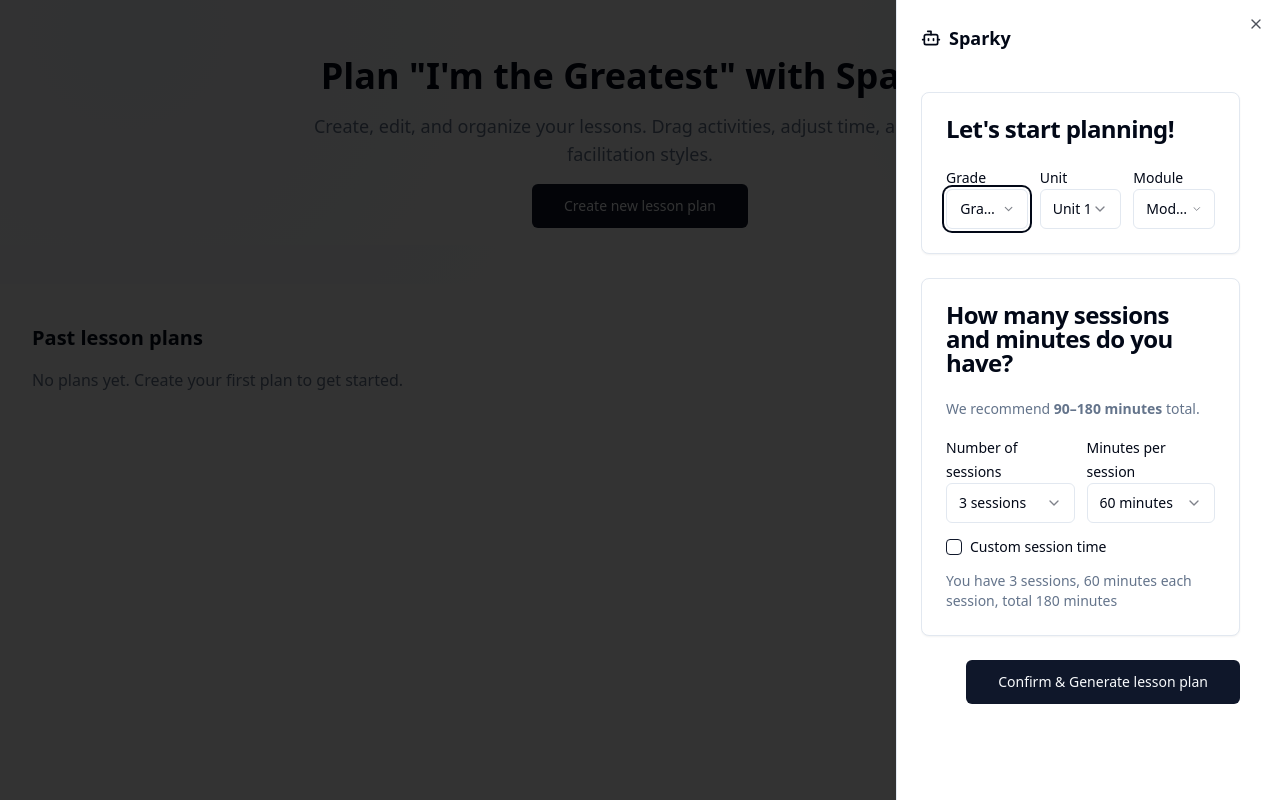
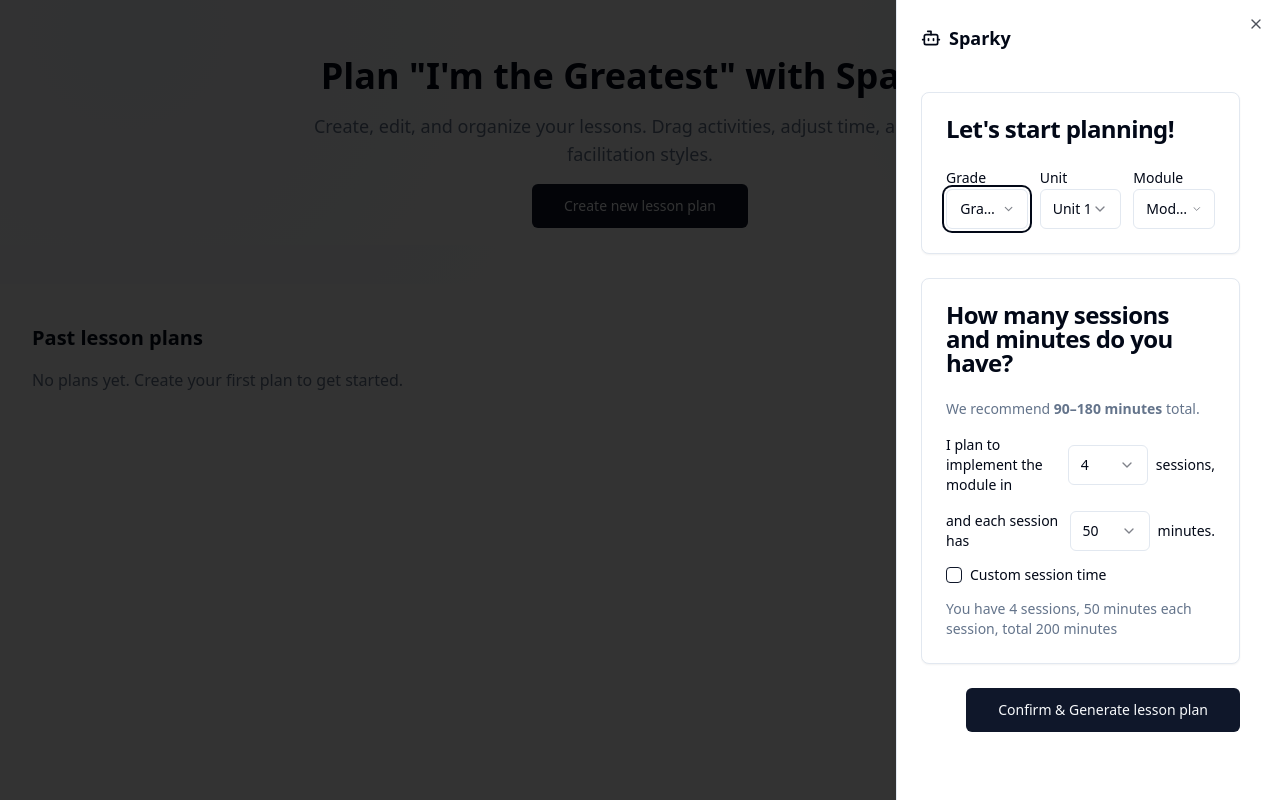
Before and after one commit to liujingren-max/WAG-planner, a React (Vite) app: page / in a window 1280 px wide. Both pictures are taken after a click on the button "Create new lesson plan". Built offline with nearby package versions, Linux system fonts and the light colour scheme.

Commit message:
Set default session settings
Set the default number of sessions to 4 and minutes per session to 50. Updated the UI to display the session and minute inputs in the requested format.

```diff
--- a/src/components/SparkySheet.tsx
+++ b/src/components/SparkySheet.tsx
@@ -27,8 +27,8 @@ export default function SparkySheet({
   const navigate = useNavigate();
 
   // Step state
-  const [sessionsCount, setSessionsCount] = useState(3);
-  const [sessionMinutes, setSessionMinutes] = useState(60);
+  const [sessionsCount, setSessionsCount] = useState(4);
+  const [sessionMinutes, setSessionMinutes] = useState(50);
   const [customTimes, setCustomTimes] = useState<number[] | null>(null);
   const totalMinutes = useMemo(() => {
     const times = customTimes ?? Array.from({
@@ -39,8 +39,8 @@ export default function SparkySheet({
   useEffect(() => {
     if (open) {
       // Reset defaults each time opened
-      setSessionsCount(3);
-      setSessionMinutes(60);
+      setSessionsCount(4);
+      setSessionMinutes(50);
       setCustomTimes(null);
     }
   }, [open]);
@@ -208,32 +208,35 @@ export default function SparkySheet({
               <CardContent className="space-y-4">
                 <p className="text-sm text-muted-foreground">We recommend <span className="font-semibold">90–180 minutes</span> total.</p>
 
-                <div className="grid grid-cols-2 gap-3">
-                  <div>
-                    <Label>Number of sessions</Label>
+                <div className="space-y-4">
+                  <div className="flex items-center gap-2 text-sm">
+                    <span>I plan to implement the module in</span>
                     <Select value={String(sessionsCount)} onValueChange={v => setSessionsCount(Number(v))}>
-                      <SelectTrigger>
+                      <SelectTrigger className="w-auto min-w-[80px]">
                         <SelectValue />
                       </SelectTrigger>
                       <SelectContent>
                         {range(1, 10).map(num => <SelectItem key={num} value={String(num)}>
-                            {num} session{num !== 1 ? 's' : ''}
+                            {num}
                           </SelectItem>)}
                       </SelectContent>
                     </Select>
+                    <span>sessions,</span>
                   </div>
-                  <div>
-                    <Label>Minutes per session</Label>
+
+                  <div className="flex items-center gap-2 text-sm">
+                    <span>and each session has</span>
                     <Select value={String(sessionMinutes)} onValueChange={v => setSessionMinutes(Number(v))} disabled={!!customTimes}>
-                      <SelectTrigger>
+                      <SelectTrigger className="w-auto min-w-[80px]">
                         <SelectValue />
                       </SelectTrigger>
                       <SelectContent>
                         {[20, 25, 30, 35, 40, 45, 50, 60, 80, 90].map(min => <SelectItem key={min} value={String(min)}>
-                            {min} minutes
+                            {min}
                           </SelectItem>)}
                       </SelectContent>
                     </Select>
+                    <span>minutes.</span>
                   </div>
                 </div>
 
```
